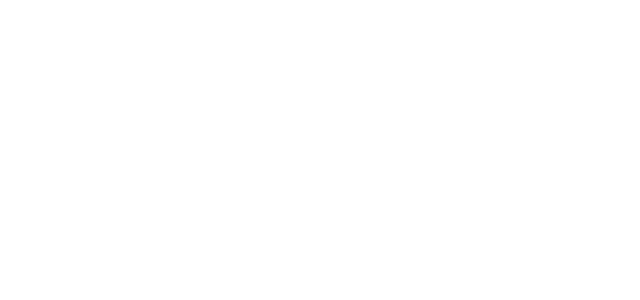
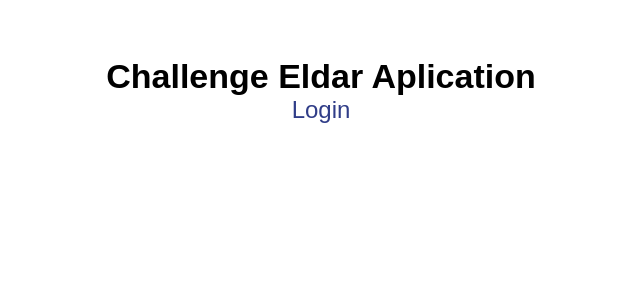
Before and after one commit to jplamattina/challege-web-app, a Next.js app: page / in a window 1280 px wide. Shown: the top 300 px of the page, without its empty margins (319-959 px from the left). Built offline with nearby package versions, Linux system fonts and the light colour scheme.

Commit message:
fixing bugs

```diff
--- a/src/app/globals.css
+++ b/src/app/globals.css
@@ -28,11 +28,15 @@ body {
   box-sizing: border-box;
   padding: 0;
   margin: 0;
+  font-size: 24px;
 }
 
 a {
-  color: inherit;
+  color: #303d88;
   text-decoration: none;
+  display: flex;
+  justify-content: center;
+  gap: 100px;
 }
 
 @media (prefers-color-scheme: dark) {
@@ -40,3 +44,8 @@ a {
     color-scheme: dark;
   }
 }
+
+h1 {
+  color: #000;
+  font-size: 34px;
+}
--- a/src/app/page.tsx
+++ b/src/app/page.tsx
@@ -5,8 +5,8 @@ const App = () => {
   return (
     <div className={styles.page}>
       <div>
-        <h1>Bienvenido a la Aplicación</h1>
-        <Link href="/login">Login</Link>
+        <h1>Challenge Eldar Aplication</h1>
+        <Link className='link-login' href="/login">Login</Link>
     </div>
     </div>
   );
```
Also changed, not shown: src/components/userScreen.tsx (+25 -6 lines).
